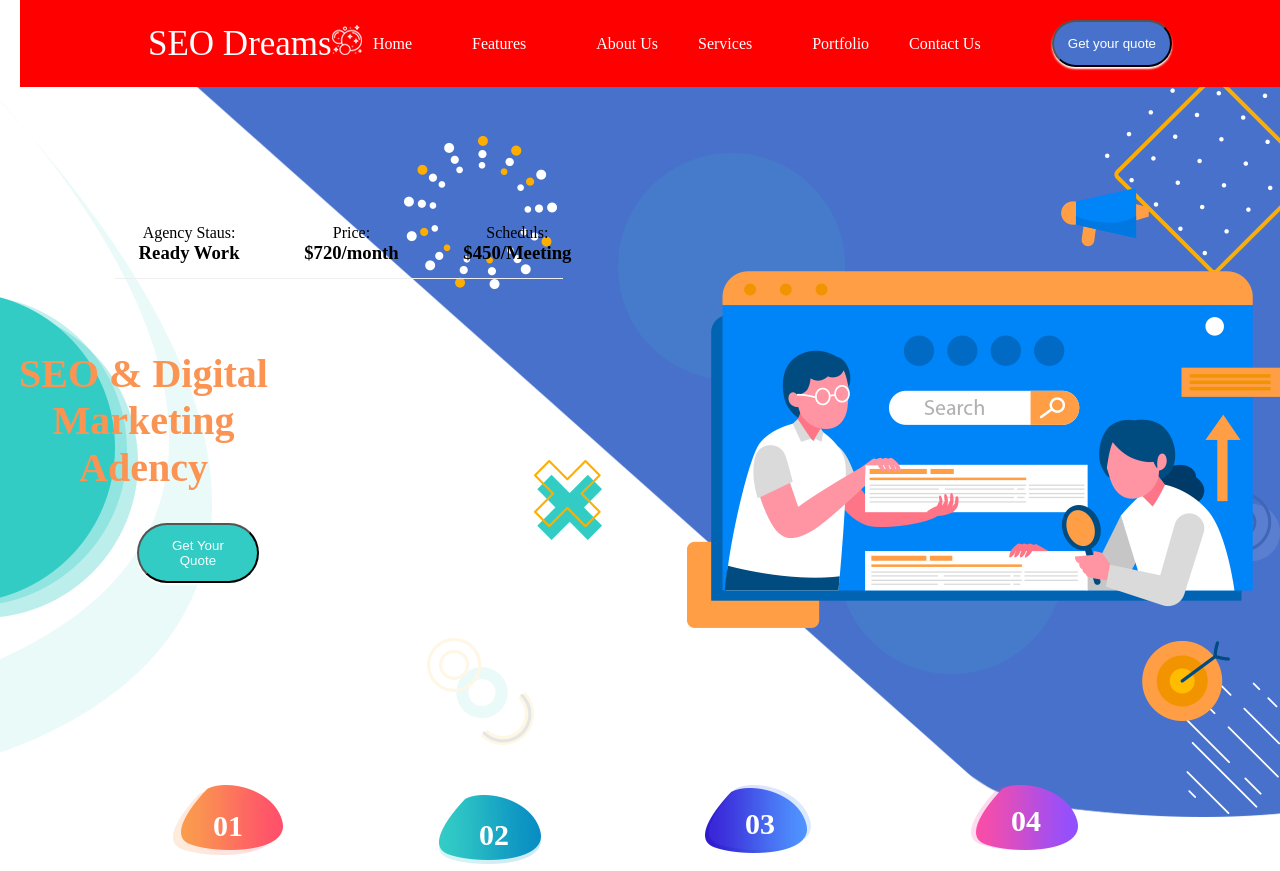
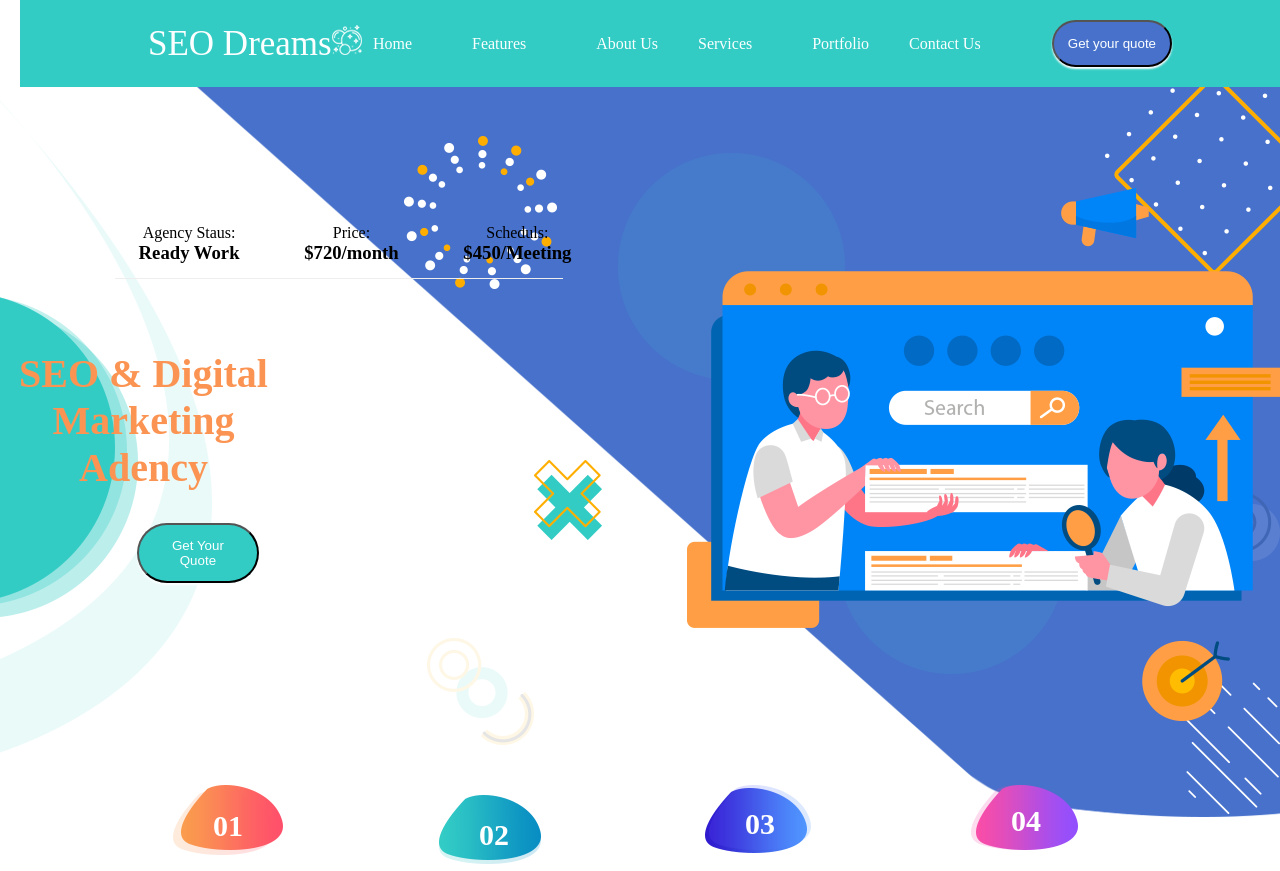
Before and after one commit to michael-stac/second-landing-page, a plain HTML site: page index.html in a window 1280 px wide. Shown: the top 871 px of the page. Drawn offline with Linux system fonts and the light colour scheme.

Commit message:
first commit

```diff
--- a/css/style.css
+++ b/css/style.css
@@ -16,9 +16,7 @@
 }
 
 .desktop {
-  /* background-color: #32ccc4; */
-  /* background-color: #45a049; */
-  background-color: red;
+  background-color: #32ccc4;
   width: 100%;
   position: fixed;
   top: 0;
```
